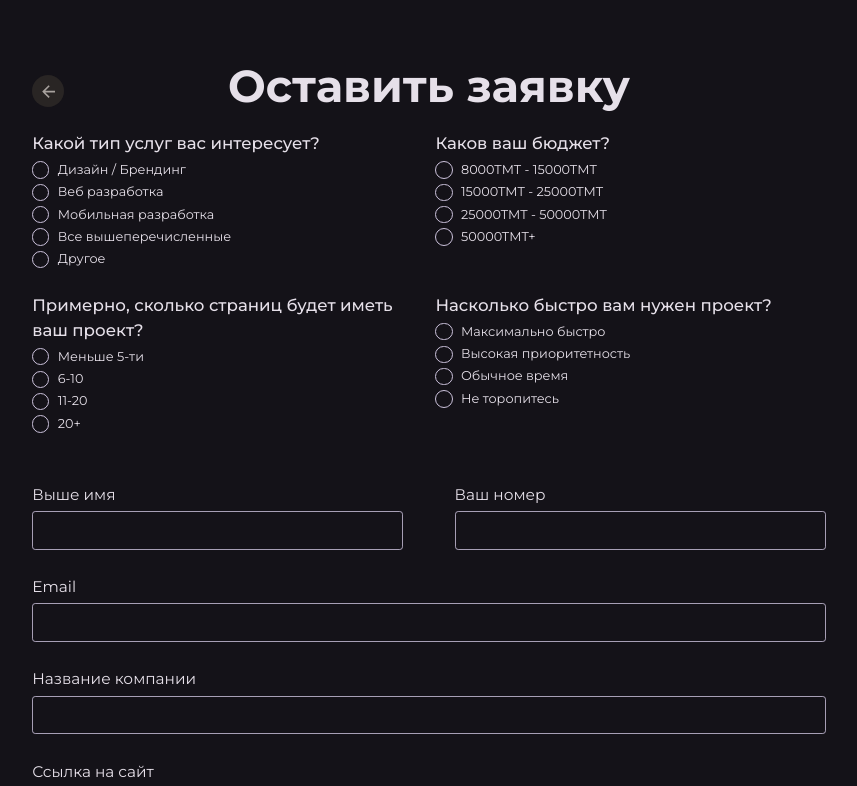
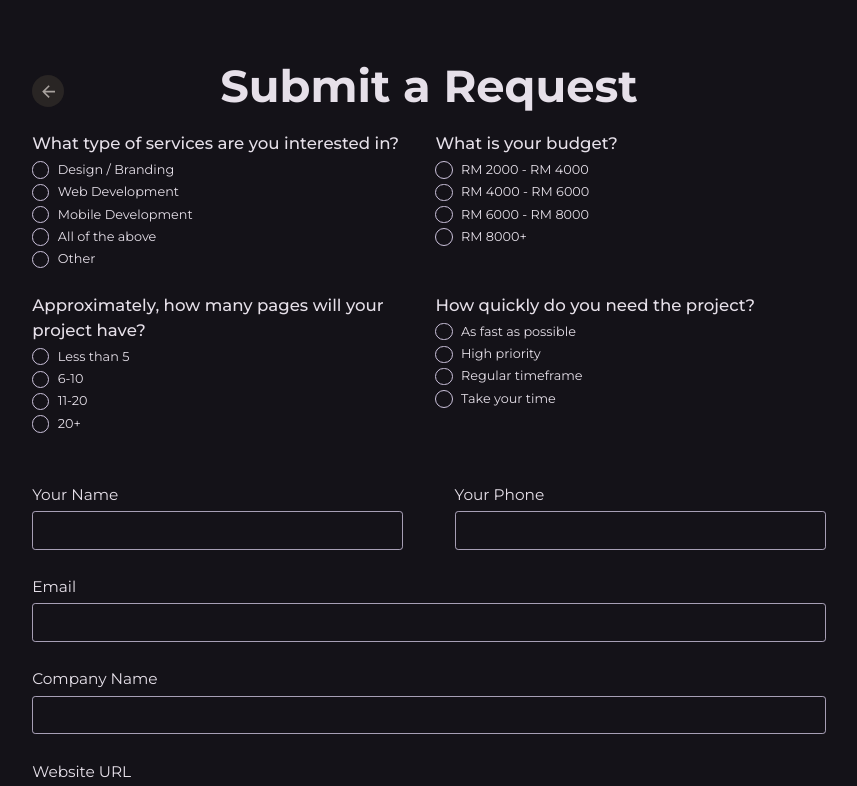
Before and after one commit to ryzncodes/agency-dplus, a Next.js app: page /book in a window 1280 px wide. Shown: the top 786 px of the page, without its empty margins (211-1068 px from the left). Built offline with nearby package versions, Linux system fonts and the light colour scheme.

Commit message:
book translation

```diff
--- a/src/data/index.ts
+++ b/src/data/index.ts
@@ -90,33 +90,33 @@ export const APPROACH_CARDS = [
 
 export const RADIO_FIELDS = [
   {
-    title: 'Какой тип услуг вас интересует?',
+    title: 'What type of services are you interested in?',
     classes: 'mr-[2.25vw]',
     radioArray: [
-      { name: 'Дизайн / Брендинг', value: 'design/branding' },
-      { name: 'Веб разработка', value: 'web-dev' },
-      { name: 'Мобильная разработка', value: 'mobile-dev' },
-      { name: 'Все вышеперечисленные', value: 'all-types' },
-      { name: 'Другое', value: 'other-service' },
+      { name: 'Design / Branding', value: 'design/branding' },
+      { name: 'Web Development', value: 'web-dev' },
+      { name: 'Mobile Development', value: 'mobile-dev' },
+      { name: 'All of the above', value: 'all-types' },
+      { name: 'Other', value: 'other-service' },
     ],
     formKey: '_service',
   },
   {
-    title: 'Каков ваш бюджет?',
+    title: 'What is your budget?',
     classes: '',
     radioArray: [
-      { name: '8000TMT - 15000TMT', value: '8-15' },
-      { name: '15000TMT - 25000TMT', value: '15-25' },
-      { name: '25000TMT - 50000TMT', value: '25-50' },
-      { name: '50000TMT+', value: '50+' },
+      { name: 'RM 2000 - RM 4000', value: '2-4' },
+      { name: 'RM 4000 - RM 6000', value: '4-6' },
+      { name: 'RM 6000 - RM 8000', value: '6-8' },
+      { name: 'RM 8000+', value: '8+' },
     ],
     formKey: '_budget',
   },
   {
-    title: 'Примерно, сколько страниц будет иметь ваш проект?',
+    title: 'Approximately, how many pages will your project have?',
     classes: 'mr-[2.25vw]',
     radioArray: [
-      { name: 'Меньше 5-ти', value: '<5' },
+      { name: 'Less than 5', value: '<5' },
       { name: '6-10', value: '6-10' },
       { name: '11-20', value: '11-20' },
       { name: '20+', value: '20+' },
@@ -124,25 +124,26 @@ export const RADIO_FIELDS = [
     formKey: '_pages',
   },
   {
-    title: 'Насколько быстро вам нужен проект?',
+    title: 'How quickly do you need the project?',
     classes: '',
     radioArray: [
-      { name: 'Максимально быстро', value: 'max-fast' },
-      { name: 'Высокая приоритетность ', value: 'high-prio ' },
-      { name: 'Обычное время', value: 'regular' },
-      { name: 'Не торопитесь ', value: 'take-your-time' },
+      { name: 'As fast as possible', value: 'max-fast' },
+      { name: 'High priority', value: 'high-prio ' },
+      { name: 'Regular timeframe', value: 'regular' },
+      { name: 'Take your time', value: 'take-your-time' },
     ],
     formKey: '_quickness',
   },
 ];
 
 export const INPUT_FIELDS = [
-  { label: 'Выше имя', name: 'first', classes: 'inline-block !w-[calc(50%-2vw)] mr-[4vw]', required: true },
-  { label: 'Ваш номер', name: 'phone', classes: 'inline-block !w-[calc(50%-2vw)]', type: 'number', required: true },
+  { label: 'Your Name', name: 'first', classes: 'inline-block !w-[calc(50%-2vw)] mr-[4vw]', required: true },
+  { label: 'Your Phone', name: 'phone', classes: 'inline-block !w-[calc(50%-2vw)]', type: 'number', required: true },
   { label: 'Email', name: 'email', classes: '', type: 'email' },
-  { label: 'Название компании', name: 'company', classes: '', required: true },
-  { label: 'Ссылка на сайт', name: 'websiteUrl', classes: '' },
+  { label: 'Company Name', name: 'company', classes: '', required: true },
+  { label: 'Website URL', name: 'websiteUrl', classes: '' },
 ];
+
 
 export const BOOK_FORM_DEFAULT_STATE = {
   _service: null,
--- a/src/widgets/BookForm/index.tsx
+++ b/src/widgets/BookForm/index.tsx
@@ -34,7 +34,7 @@ const Index: FC<Props> = () => {
             <path d="M20 11H7.83l5.59-5.59L12 4l-8 8 8 8 1.41-1.41L7.83 13H20z"></path>
           </svg>
         </button>
-        <h1 className="mb-[1.75vw] md:text-[4.6vw] md:mb-[2.25vw] text-center text-[3.5vw] font-bold leading-[100%]">Оставить заявку</h1>
+        <h1 className="mb-[1.75vw] md:text-[4.6vw] md:mb-[2.25vw] text-center text-[3.5vw] font-bold leading-[100%]">Submit a Request</h1>
       </div>
       <form className="flex h-full flex-col items-center" onSubmit={handleSubmit}>
         <div className="flex flex-wrap">
@@ -75,7 +75,7 @@ const Index: FC<Props> = () => {
             ))}
             <div className="w-full">
               <label className="leading-[1.5] mb-[0.4vw] text-[1.2vw] md:text-[1.5vw] inline-block" htmlFor="message">
-                Расскажите о вашем проекте
+                Tell us about your project.
               </label>
               <textarea
                 minLength={20}
@@ -89,7 +89,7 @@ const Index: FC<Props> = () => {
           </div>
 
           <Button
-            title="отправить"
+            title="Submit"
             type="submit"
             classes="py-[1.2vw] px-[5vw] md:py-[1.6vw] md:px-[8vw] text-[1.1vw] md:text-[1.5vw] bg-bg-1/90 hover:bg-bg-1/80"
             btnClasses="p-[0.2vw] md:p-[0.25vw] capitalize self-start mt-[2.5vw]"
```
